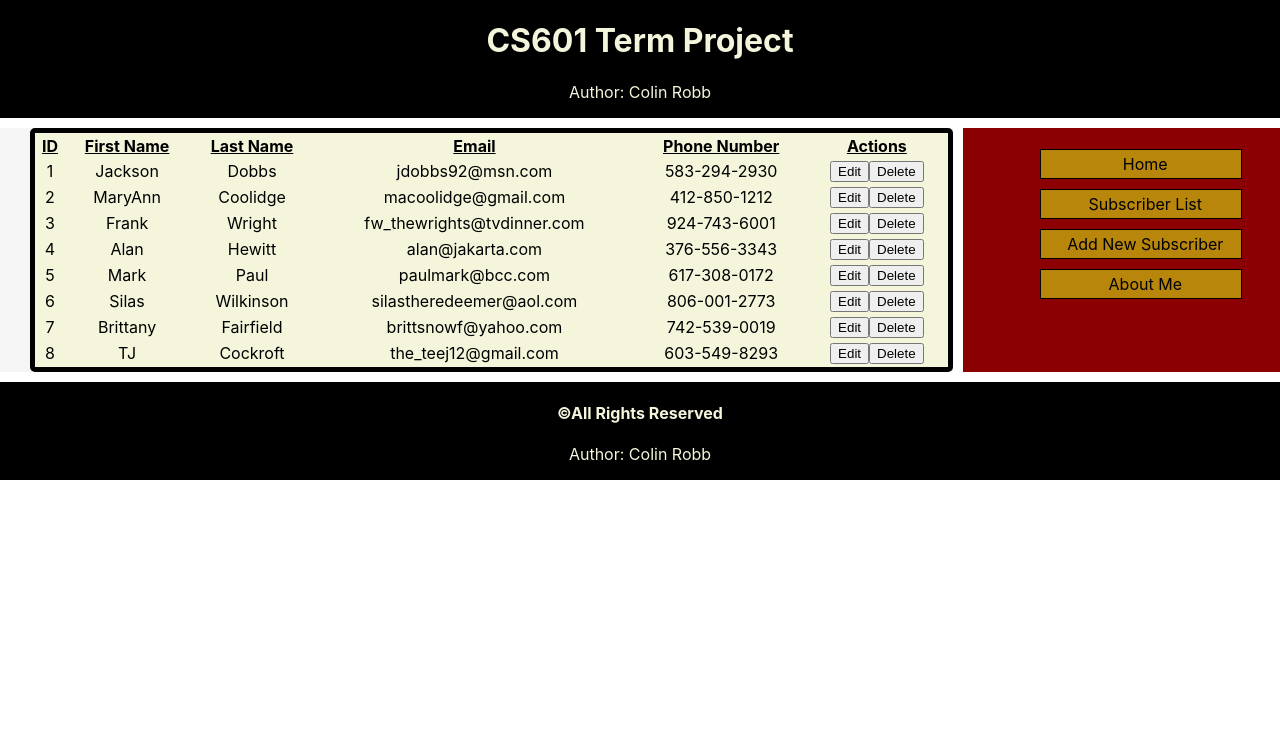
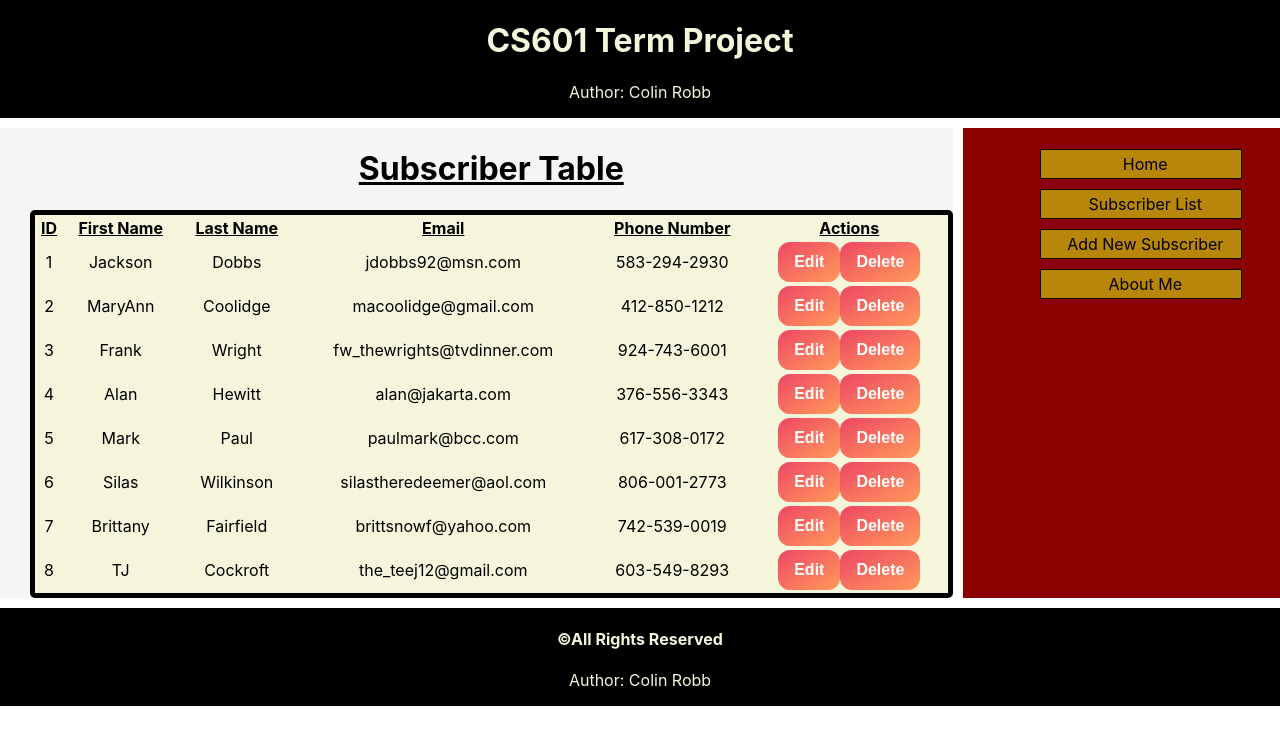
Before and after one commit to colin-robb918/CS601_TermProject_Robb, a React (Create React App) app in the folder final-project/: page /subscribers in a window 1280 px wide. Shown: the top 744 px of the page. Built offline with nearby package versions, Linux system fonts and the light colour scheme.

Commit message:
added more formatting and button style

```diff
--- a/final-project/src/App.css
+++ b/final-project/src/App.css
@@ -74,3 +74,35 @@ thead {
   font-weight: bold;
   text-decoration: underline;
 }
+
+.error-image {
+  width: 500px;
+  border: 5px solid black;
+}
+
+.error-page {
+  background-color: beige;
+}
+
+form {
+  background-color: beige;
+}
+
+.main-content h1 {
+  text-decoration: underline;
+}
+
+.main-content button {
+  background: linear-gradient(to bottom right, #EF4765, #FF9A5A);
+  border: 0;
+  border-radius: 12px;
+  color: #FFFFFF;
+  cursor: pointer;
+  display: inline-block;
+  font-size: 16px;
+  font-weight: bold;
+  line-height: 2.5;
+  outline: transparent;
+  padding: 0 1rem;
+  text-align: center;
+}
--- a/final-project/src/App.js
+++ b/final-project/src/App.js
@@ -50,7 +50,7 @@ class App extends React.Component {
             <Route path='/add-new-subscriber' element={<AddSubscriber addSubscriber={this.addSubscriber}></AddSubscriber>}></Route>
             <Route path='/edit/:id' element={<EditSubscriber subscriberList={this.state.subscriberList} updateSubscriber={this.updateSubscriber}></EditSubscriber>}></Route>
             <Route path='/about.html' element={<h1>About Me</h1>}/>
-            <Route path='*' element={<NotFound />}></Route>
+            <Route path='*' element={<NotFound></NotFound>}></Route>
           </Routes>
           <Footer></Footer>
         </BrowserRouter>
--- a/final-project/src/components/NotFound.js
+++ b/final-project/src/components/NotFound.js
@@ -1,7 +1,9 @@
+import errorImg from '../images/error.jpg';
+
 export default function NotFound() {
     return (
-        <div className="main-content">
-            <img src='./images/404_error.jfif' alt='404 Error' />
+        <div className="error-page">
+            <img className='error-image' src={errorImg} alt='404 Error' />
         </div>
     )
 }
--- a/final-project/src/components/SubscriberTable.js
+++ b/final-project/src/components/SubscriberTable.js
@@ -8,6 +8,7 @@ export default function SubscriberTable(props) {
 
     return (
         <div className="main-content">
+            <h1>Subscriber Table</h1>
             <table>
                 <thead>
                     <tr>
@@ -20,7 +21,6 @@ export default function SubscriberTable(props) {
                     </tr>
                 </thead>
                 <tbody>
-                    {/*List rendering */}
                     {props.subscriberList.map(subscriber => (
                         <tr key={subscriber.id}>
                             <td>{subscriber.id}</td>
```
Also changed, not shown: final-project/src/images/error.jpg (added).
